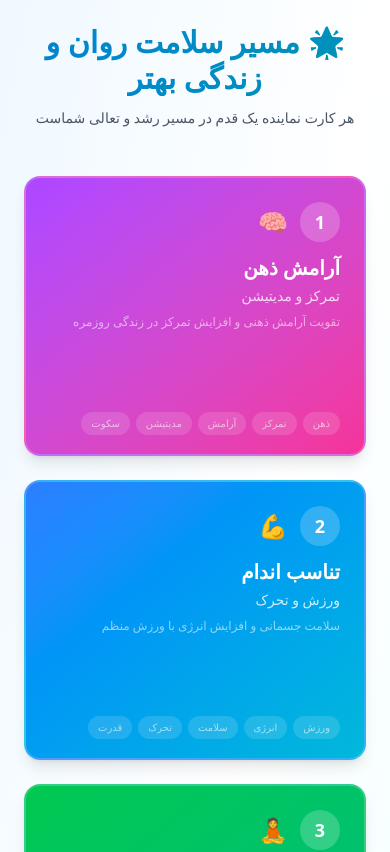
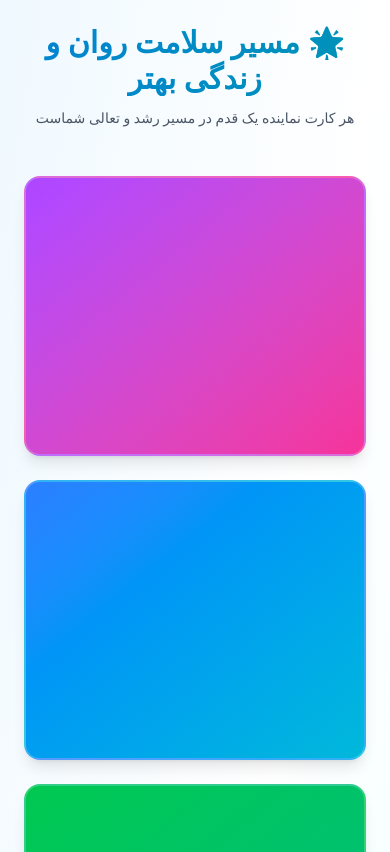
Before and after one commit to amir-ghaderian/doctor-saeed-app, a Next.js app: page /games in a window 390 px wide. Shown: the top 852 px of the page. Built offline with nearby package versions, Linux system fonts and the light colour scheme.

Commit message:
add levels

```diff
--- a/app/games/page.tsx
+++ b/app/games/page.tsx
@@ -12,6 +12,7 @@ const icons = [
   "❤️", // ۴
   "⭐", // ۵
   "🌱", // ۶
+  "🧩"
 ];
 
 const cardData = [
@@ -69,6 +70,17 @@ const cardData = [
     hoverGradient: "from-indigo-600 to-violet-600",
     tags: ["رشد", "هدف", "پیشرفت", "موفقیت", "تعالی"],
   },
+
+  {
+    id: 7,
+    title: "جدول",
+    subtitle: "بازی ۸ مرحله‌ای",
+    description: "یک بازی جذاب برای تقویت حافظه، تمرکز و قدرت ذهن",
+    bgGradient: "from-teal-500 to-cyan-600",
+    hoverGradient: "from-teal-600 to-cyan-700",
+    tags: ["جدول", "بازی", "ذهن", "تمرکز", "مرحله‌ای"],
+  },
+
 ];
 
 export default function Home() {
@@ -103,144 +115,13 @@ export default function Home() {
             onMouseLeave={() => setHoveredCard(null)}
             className="relative group"
           >
-            <Link href={`/mental-health-form`}>
+            <Link href="/games/table">
               <motion.div
                 className={`relative overflow-hidden rounded-2xl shadow-lg hover:shadow-2xl transition-all duration-300 cursor-pointer
-                  bg-gradient-to-br ${card.bgGradient} p-6 h-[280px] md:h-[320px] flex flex-col justify-between
-                  border-2 border-white/20 backdrop-blur-sm`}
-                animate={{
-                  scale: hoveredCard === card.id ? 1.05 : 1,
-                  rotate: hoveredCard === card.id ? [0, 1, -1, 0] : 0,
-                }}
-                transition={{
-                  scale: { duration: 0.3 },
-                  rotate: { duration: 0.5 },
-                }}
-                whileHover={{
-                  boxShadow: "0 20px 60px rgba(0,0,0,0.3)",
-                }}
+    bg-gradient-to-br ${card.bgGradient} p-6 h-[280px] md:h-[320px] flex flex-col justify-between
+    border-2 border-white/20 backdrop-blur-sm`}
               >
-                {/* پس‌زمینه متحرک */}
-                <motion.div
-                  className="absolute inset-0 opacity-0 group-hover:opacity-100 transition-opacity duration-500"
-                  style={{
-                    background: `radial-gradient(circle at 50% 50%, rgba(255,255,255,0.2) 0%, transparent 70%)`,
-                  }}
-                  animate={{
-                    scale: hoveredCard === card.id ? [1, 1.2, 1] : 1,
-                  }}
-                  transition={{
-                    duration: 2,
-                    repeat: Infinity,
-                  }}
-                />
-
                 {/* محتوای کارت */}
-                <div className="relative z-10 flex-1 flex flex-col">
-                  {/* شماره و آیکون */}
-                  <div className="flex items-start justify-between mb-3">
-                    <div className="flex items-center gap-3">
-                      <motion.div
-                        className="w-10 h-10 md:w-12 md:h-12 rounded-full bg-white/20 backdrop-blur-sm flex items-center justify-center text-white font-bold text-lg md:text-xl"
-                        animate={{
-                          rotate: hoveredCard === card.id ? 360 : 0,
-                        }}
-                        transition={{ duration: 0.6 }}
-                      >
-                        {card.id}
-                      </motion.div>
-                      <motion.span
-                        className="text-2xl md:text-3xl"
-                        animate={{
-                          scale: hoveredCard === card.id ? 1.3 : 1,
-                          rotate: hoveredCard === card.id ? [0, -10, 10, 0] : 0,
-                        }}
-                        transition={{ duration: 0.5 }}
-                      >
-                        {icons[index]}
-                      </motion.span>
-                    </div>
-                  </div>
-
-                  {/* عنوان و توضیحات */}
-                  <div className="flex-1">
-                    <motion.h3
-                      className="text-white text-xl md:text-2xl font-bold mb-1"
-                      animate={{
-                        x: hoveredCard === card.id ? 5 : 0,
-                      }}
-                    >
-                      {card.title}
-                    </motion.h3>
-                    <motion.p
-                      className="text-white/80 text-sm md:text-base font-medium"
-                      animate={{
-                        x: hoveredCard === card.id ? 3 : 0,
-                      }}
-                    >
-                      {card.subtitle}
-                    </motion.p>
-                    <motion.p
-                      className="text-white/70 text-xs md:text-sm mt-2 line-clamp-2"
-                      animate={{
-                        opacity: hoveredCard === card.id ? 1 : 0.8,
-                      }}
-                    >
-                      {card.description}
-                    </motion.p>
-                  </div>
-
-                  {/* تگ‌ها */}
-                  <motion.div
-                    className="flex flex-wrap gap-1.5 mt-3"
-                    animate={{
-                      opacity: hoveredCard === card.id ? 1 : 0.7,
-                      y: hoveredCard === card.id ? 0 : 5,
-                    }}
-                    transition={{ duration: 0.3 }}
-                  >
-                    {card.tags.map((tag, idx) => (
-                      <motion.span
-                        key={idx}
-                        className="text-white/90 bg-white/20 backdrop-blur-sm px-2.5 py-1 rounded-full text-[10px] md:text-xs font-medium"
-                        animate={{
-                          scale: hoveredCard === card.id ? 1.1 : 1,
-                        }}
-                        whileHover={{
-                          scale: 1.2,
-                          backgroundColor: "rgba(255,255,255,0.4)",
-                        }}
-                      >
-                        {tag}
-                      </motion.span>
-                    ))}
-                  </motion.div>
-                </div>
-
-                {/* خط نورانی زیر کارت (hover) */}
-                <motion.div
-                  className="absolute bottom-0 left-0 right-0 h-1 bg-white/50"
-                  initial={{ scaleX: 0 }}
-                  animate={{
-                    scaleX: hoveredCard === card.id ? 1 : 0,
-                  }}
-                  transition={{ duration: 0.3 }}
-                />
-
-                {/* دکمه مخفی (مشاهده جزئیات) */}
-                <motion.div
-                  className="absolute bottom-4 right-4 z-10"
-                  initial={{ opacity: 0, x: 20 }}
-                  animate={{
-                    opacity: hoveredCard === card.id ? 1 : 0,
-                    x: hoveredCard === card.id ? 0 : 20,
-                  }}
-                  transition={{ duration: 0.3 }}
-                >
-                  <span className="text-white text-xs font-medium bg-white/30 backdrop-blur-sm px-3 py-1.5 rounded-full">
-                    مشاهده بیشتر ←
-                  </span>
-                </motion.div>
               </motion.div>
             </Link>
           </motion.div>
--- /dev/null
+++ b/app/games/table/levels/level1.tsx
@@ -0,0 +1,36 @@
+"use client";
+
+import { motion } from "framer-motion";
+
+interface Level1Props {
+  onComplete: () => void;
+}
+
+export default function Level1({ onComplete }: Level1Props) {
+  return (
+    <motion.div
+      initial={{ opacity: 0, scale: 0.9 }}
+      animate={{ opacity: 1, scale: 1 }}
+      className="max-w-2xl mx-auto bg-white rounded-3xl shadow-xl p-8"
+    >
+      <h1 className="text-3xl font-bold text-center text-cyan-700 mb-6">
+        مرحله ۱
+      </h1>
+
+      <p className="text-center text-gray-600 mb-8">
+        به بازی جدول خوش آمدید.
+        <br />
+        این مرحله فقط برای آشنایی با محیط بازی است.
+      </p>
+
+      <div className="flex justify-center">
+        <button
+          onClick={onComplete}
+          className="px-8 py-3 rounded-xl bg-cyan-600 text-white font-bold hover:bg-cyan-700 transition"
+        >
+          پایان مرحله
+        </button>
+      </div>
+    </motion.div>
+  );
+}
--- /dev/null
+++ b/app/games/table/page.tsx
@@ -0,0 +1,122 @@
+"use client";
+
+import { motion } from "framer-motion";
+import Link from "next/link";
+import { useEffect, useState } from "react";
+
+export default function TableGamePage() {
+  const totalLevels = 8;
+  const [currentLevel, setCurrentLevel] = useState(1);
+
+  useEffect(() => {
+    const saved = localStorage.getItem("doctor-table-progress");
+
+    if (saved) {
+      const data = JSON.parse(saved);
+      setCurrentLevel(data.currentLevel || 1);
+    }
+  }, []);
+
+  const progress = (currentLevel / totalLevels) * 100;
+
+  return (
+    <main className="min-h-screen bg-gradient-to-br from-sky-50 via-white to-cyan-50 p-6">
+
+      {/* عنوان */}
+      <motion.div
+        initial={{ opacity: 0, y: -25 }}
+        animate={{ opacity: 1, y: 0 }}
+        className="text-center mb-10"
+      >
+        <h1 className="text-4xl font-bold text-cyan-700">
+          🧩 بازی جدول
+        </h1>
+
+        <p className="text-gray-600 mt-2">
+          هشت مرحله برای تقویت حافظه و تمرکز
+        </p>
+      </motion.div>
+
+      {/* نوار پیشرفت */}
+      <div className="max-w-xl mx-auto mb-10">
+
+        <div className="flex justify-between mb-2 text-sm">
+
+          <span>پیشرفت</span>
+
+          <span>{Math.round(progress)}%</span>
+
+        </div>
+
+        <div className="w-full bg-gray-200 rounded-full h-4">
+
+          <motion.div
+            initial={{ width: 0 }}
+            animate={{ width: `${progress}%` }}
+            transition={{ duration: 1 }}
+            className="h-4 rounded-full bg-gradient-to-r from-green-500 to-cyan-500"
+          />
+
+        </div>
+
+      </div>
+
+      {/* مراحل */}
+
+      <div className="max-w-5xl mx-auto grid grid-cols-1 md:grid-cols-2 lg:grid-cols-4 gap-6">
+
+        {Array.from({ length: totalLevels }).map((_, index) => {
+          const level = index + 1;
+
+          const unlocked = level <= currentLevel;
+
+          return (
+            <motion.div
+              key={level}
+              whileHover={{
+                scale: unlocked ? 1.05 : 1,
+              }}
+            >
+              <div
+                className={`rounded-2xl shadow-lg p-6 h-56 flex flex-col justify-between ${
+                  unlocked
+                    ? "bg-gradient-to-br from-teal-500 to-cyan-600 text-white"
+                    : "bg-gray-300 text-gray-600"
+                }`}
+              >
+                <div className="text-5xl text-center">
+                  {unlocked ? "🟢" : "🔒"}
+                </div>
+
+                <div className="text-center">
+
+                  <h2 className="text-2xl font-bold">
+
+                    مرحله {level}
+
+                  </h2>
+
+                </div>
+
+                {unlocked ? (
+                  <Link href={`/games/table/level/${level}`}>
+                    <button className="w-full rounded-xl bg-white text-cyan-700 py-2 font-bold hover:bg-cyan-100 transition">
+                      شروع
+                    </button>
+                  </Link>
+                ) : (
+                  <button
+                    disabled
+                    className="w-full rounded-xl bg-gray-500 text-white py-2 cursor-not-allowed"
+                  >
+                    قفل است
+                  </button>
+                )}
+              </div>
+            </motion.div>
+          );
+        })}
+      </div>
+    </main>
+  );
+}
```
